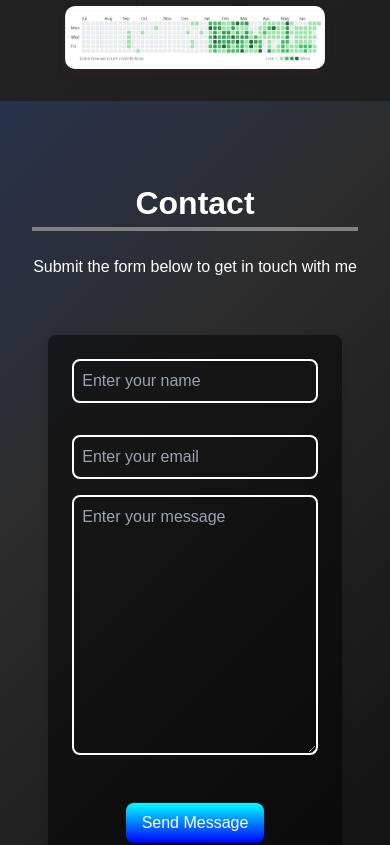
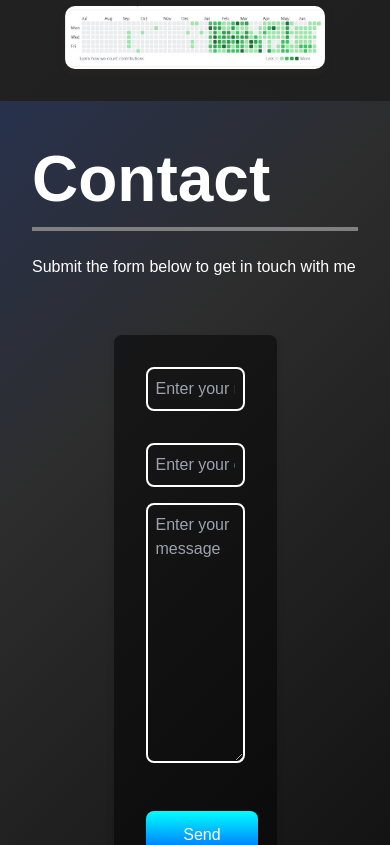
Before and after one commit to Amarjeet113/React-Portfolio, a React (Create React App) app: page / in a window 390 px wide. Shown: the part 9140-9985 px from the top of the page. Built offline with nearby package versions, Linux system fonts and the light colour scheme.

Commit message:
Update Contact.module.css

```diff
--- a/src/components/Contact.module.css
+++ b/src/components/Contact.module.css
@@ -24,12 +24,11 @@
   display: flex;
   flex-direction: column;
   justify-content: center;
-  max-width: 1200px; /* Changed to fixed width */
+  max-width: screen-lg;
   margin: 0 auto;
   height: 100%;
   position: relative;
   z-index: 10;
-  padding: 0 1rem; /* Added padding for small screens */
 }
 
 .heading {
@@ -40,19 +39,16 @@
   font-size: 4rem;
   font-weight: bold;
   border-bottom: 4px solid gray;
-  text-align: center; /* Center text */
 }
 
 .subText {
   padding: 1.5rem 0;
-  text-align: center; /* Center text */
 }
 
 .formContainer {
   display: flex;
   justify-content: center;
   align-items: center;
-  width: 100%;
 }
 
 .form {
@@ -79,6 +75,7 @@
 .input:focus,
 .textarea:focus {
   outline: none;
+
 }
 
 .button {
@@ -94,39 +91,3 @@
 .button:hover {
   transform: scale(1.1);
 }
-
-/* Media Queries */
-@media (max-width: 1024px) {
-  .headingText {
-    font-size: 3rem;
-  }
-
-  .form {
-    max-width: 70%;
-  }
-}
-
-@media (max-width: 768px) {
-  .headingText {
-    font-size: 2.5rem;
-  }
-
-  .form {
-    max-width: 80%;
-  }
-}
-
-@media (max-width: 600px) {
-  .headingText {
-    font-size: 2rem;
-  }
-
-  .form {
-    max-width: 90%;
-    padding: 1.5rem;
-  }
-
-  .button {
-    padding: 0.5rem 1rem;
-  }
-}
```
